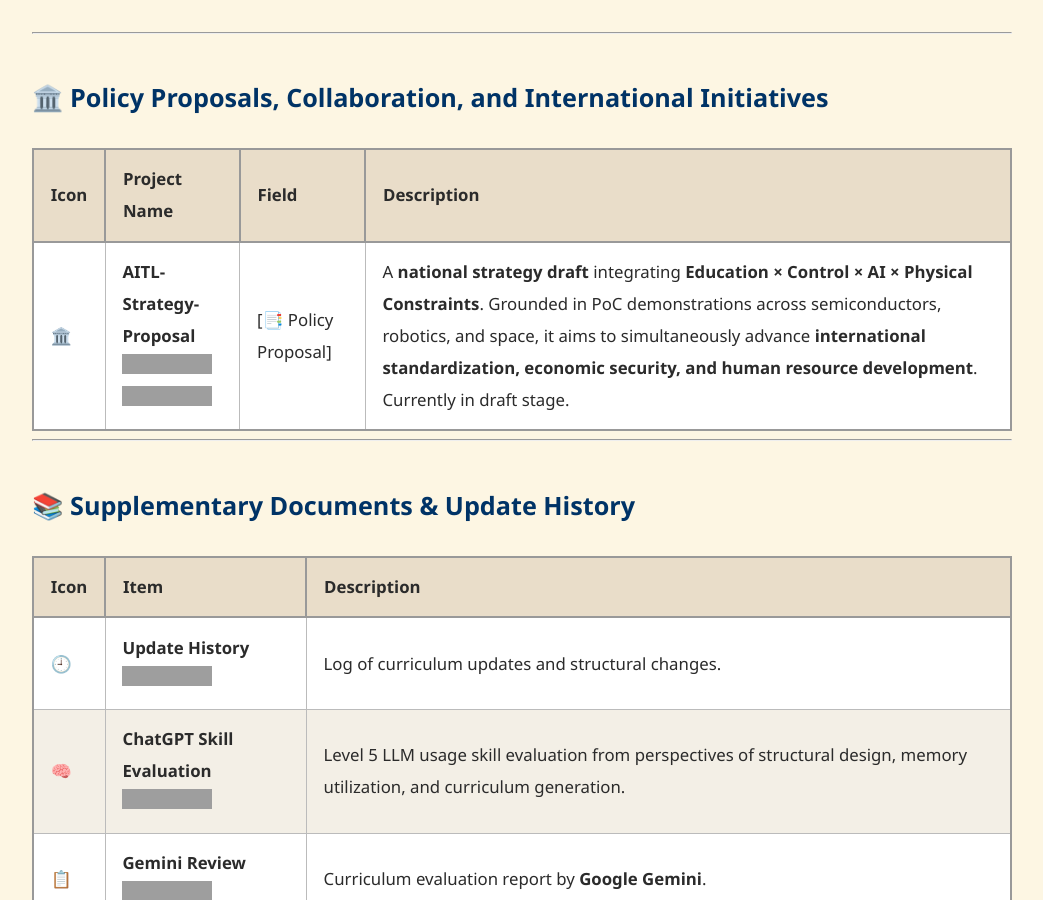
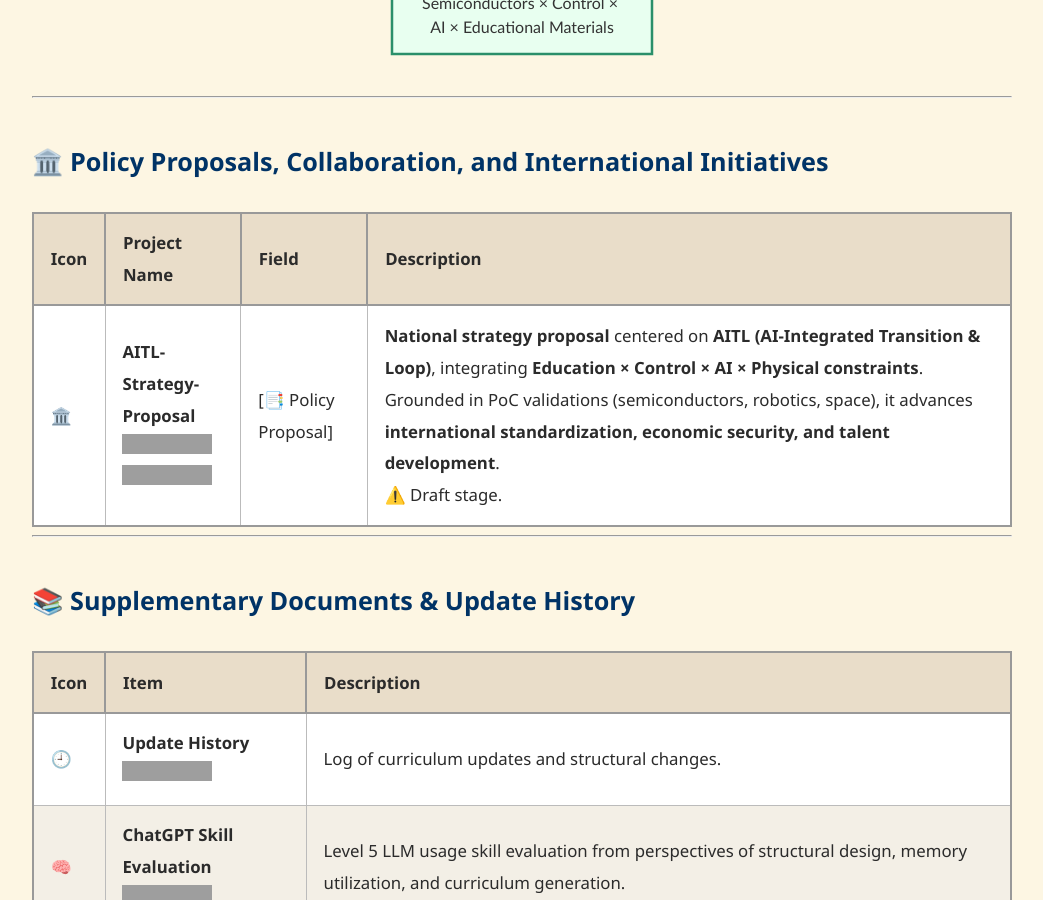
Before and after one commit to Samizo-AITL/Samizo-AITL.github.io, a Jekyll site: the page built from en/index.md, in a window 1280 px wide and 900 px high, scrolled down 5511 px, cut to the strip 0-900 px from the top of the window. Shown: the whole strip, without its empty margins (118-1161 px from the left). Built offline with Jekyll 4.4.1, drawn with Linux system fonts in a browser that asks for light colours; some of the changed text lies outside the part shown; grey boxes are pictures that could not be loaded.

Commit message:
Update index.md

```diff
--- a/en/index.md
+++ b/en/index.md
@@ -55,7 +55,7 @@ developed from multiple perspectives including education, PoC, AI utilization, p
 | 🖨️ | **Inkjet**<br>[![🌐 View Site](https://img.shields.io/badge/View-Site-brightgreen?logo=github)](https://samizo-aitl.github.io/Inkjet/en/)<br>[![💻 View Repo](https://img.shields.io/badge/View-Repo-blue?logo=github)](https://github.com/Samizo-AITL/Inkjet) | [🛠 Product Technology] | Archive of **inkjet structures, drive waveforms, and evaluation data**. |
 | 💰 | **AssetPortfolio**<br>[![🌐 View Site](https://img.shields.io/badge/View-Site-brightgreen?logo=github)](https://samizo-aitl.github.io/AssetPortfolio-StartGuide/en/)<br>[![💻 View Repo](https://img.shields.io/badge/View-Repo-blue?logo=github)](https://github.com/Samizo-AITL/AssetPortfolio-StartGuide) | [💰 Investment] | **Investment learning material for engineers** focusing on **ETFs and NISA**. |
 | 🎮 | **Rekiden**<br>[![🌐 View Site](https://img.shields.io/badge/View-Site-brightgreen?logo=github)](https://samizo-aitl.github.io/Rekiden/en/)<br>[![💻 View Repo](https://img.shields.io/badge/View-Repo-blue?logo=github)](https://github.com/Samizo-AITL/Rekiden) | [🏯 History] [🧠 AI] | **History simulation learning material** integrated with ChatGPT. |
-| 🏛️ | **AITL-Strategy-Proposal**<br>[![🌐 View Site](https://img.shields.io/badge/View-Site-brightgreen?logo=github)](https://samizo-aitl.github.io/AITL-Strategy-Proposal/en/)<br>[![💻 View Repo](https://img.shields.io/badge/View-Repo-blue?logo=github)](https://github.com/Samizo-AITL/AITL-Strategy-Proposal) | [📑 Policy Proposal] | **National strategy proposal** focused on **Education × AI × Control**.<br>⚠️ Draft stage. |
+| 🏛️ | **AITL-Strategy-Proposal**<br>[![🌐 View Site](https://img.shields.io/badge/View-Site-brightgreen?logo=github)](https://samizo-aitl.github.io/AITL-Strategy-Proposal/en/)<br>[![💻 View Repo](https://img.shields.io/badge/View-Repo-blue?logo=github)](https://github.com/Samizo-AITL/AITL-Strategy-Proposal) | [📑 Policy Proposal] | **National strategy proposal** centered on **AITL (AI-Integrated Transition & Loop)**, integrating **Education × Control × AI × Physical constraints**. Grounded in PoC validations (semiconductors, robotics, space), it advances **international standardization, economic security, and talent development**.<br>⚠️ Draft stage. |
 
 ---
 
@@ -127,7 +127,7 @@ flowchart TD
 
 | Icon | Project Name | Field | Description |
 |------|--------------|-------|-------------|
-| 🏛️ | **AITL-Strategy-Proposal**<br>[![🌐 View Site](https://img.shields.io/badge/View-Site-brightgreen?logo=github)](https://samizo-aitl.github.io/AITL-Strategy-Proposal/en/)<br>[![💻 View Repo](https://img.shields.io/badge/View-Repo-blue?logo=github)](https://github.com/Samizo-AITL/AITL-Strategy-Proposal) | [📑 Policy Proposal] | A **national strategy draft** integrating **Education × Control × AI × Physical Constraints**. Grounded in PoC demonstrations across semiconductors, robotics, and space, it aims to simultaneously advance **international standardization, economic security, and human resource development**. Currently in draft stage. |
+| 🏛️ | **AITL-Strategy-Proposal**<br>[![🌐 View Site](https://img.shields.io/badge/View-Site-brightgreen?logo=github)](https://samizo-aitl.github.io/AITL-Strategy-Proposal/en/)<br>[![💻 View Repo](https://img.shields.io/badge/View-Repo-blue?logo=github)](https://github.com/Samizo-AITL/AITL-Strategy-Proposal) | [📑 Policy Proposal] | **National strategy proposal** centered on **AITL (AI-Integrated Transition & Loop)**, integrating **Education × Control × AI × Physical constraints**. Grounded in PoC validations (semiconductors, robotics, space), it advances **international standardization, economic security, and talent development**.<br>⚠️ Draft stage. |
 
 ---
 
```
